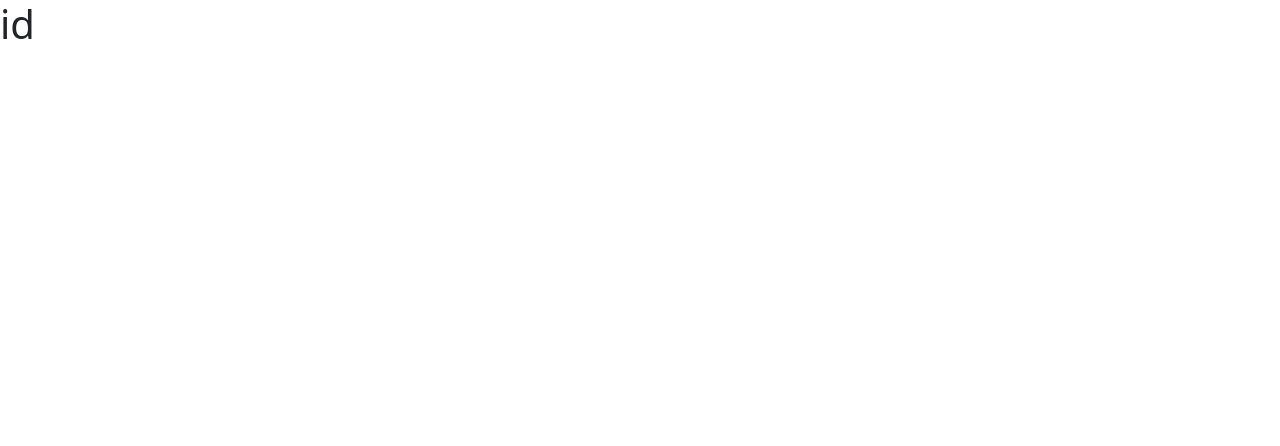
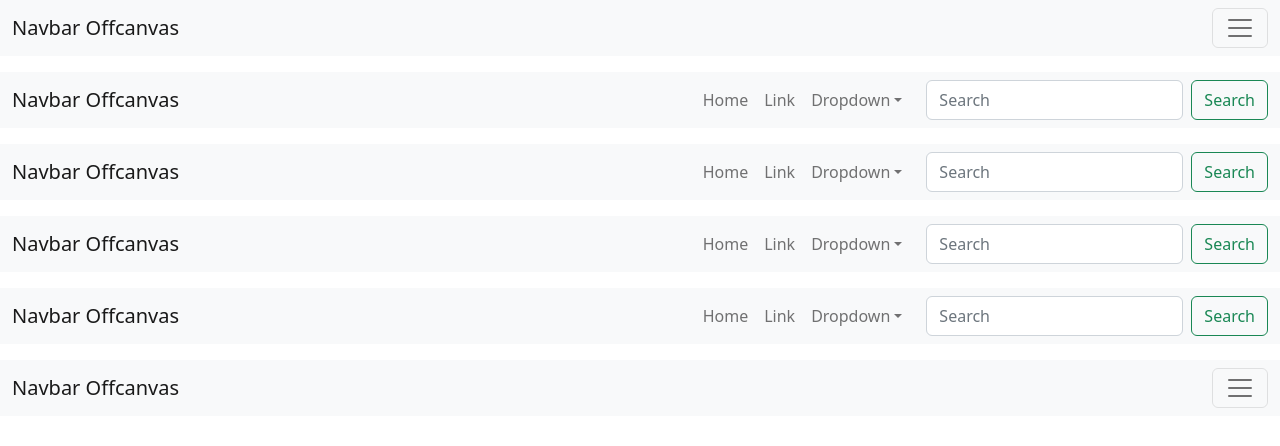
Before and after one commit to Eclipse-K/Animation_Page, a React (Create React App) app: page / in a window 1280 px wide. Shown: the top 446 px of the page. Built offline with nearby package versions, Linux system fonts and the light colour scheme.

Commit message:
Add AniNavbar.js

```diff
--- /dev/null
+++ b/src/Components/AniNavbar.js
@@ -0,0 +1,63 @@
+import Button from "react-bootstrap/Button";
+import Container from "react-bootstrap/Container";
+import Form from "react-bootstrap/Form";
+import Nav from "react-bootstrap/Nav";
+import Navbar from "react-bootstrap/Navbar";
+import NavDropdown from "react-bootstrap/NavDropdown";
+import Offcanvas from "react-bootstrap/Offcanvas";
+
+function AinNavbar() {
+  return (
+    <>
+      {[false, "sm", "md", "lg", "xl", "xxl"].map((expand) => (
+        <Navbar key={expand} bg="light" expand={expand} className="mb-3">
+          <Container fluid>
+            <Navbar.Brand href="#">Navbar Offcanvas</Navbar.Brand>
+            <Navbar.Toggle aria-controls={`offcanvasNavbar-expand-${expand}`} />
+            <Navbar.Offcanvas
+              id={`offcanvasNavbar-expand-${expand}`}
+              aria-labelledby={`offcanvasNavbarLabel-expand-${expand}`}
+              placement="end"
+            >
+              <Offcanvas.Header closeButton>
+                <Offcanvas.Title id={`offcanvasNavbarLabel-expand-${expand}`}>
+                  Offcanvas
+                </Offcanvas.Title>
+              </Offcanvas.Header>
+              <Offcanvas.Body>
+                <Nav className="justify-content-end flex-grow-1 pe-3">
+                  <Nav.Link href="#action1">Home</Nav.Link>
+                  <Nav.Link href="#action2">Link</Nav.Link>
+                  <NavDropdown
+                    title="Dropdown"
+                    id={`offcanvasNavbarDropdown-expand-${expand}`}
+                  >
+                    <NavDropdown.Item href="#action3">Action</NavDropdown.Item>
+                    <NavDropdown.Item href="#action4">
+                      Another action
+                    </NavDropdown.Item>
+                    <NavDropdown.Divider />
+                    <NavDropdown.Item href="#action5">
+                      Something else here
+                    </NavDropdown.Item>
+                  </NavDropdown>
+                </Nav>
+                <Form className="d-flex">
+                  <Form.Control
+                    type="search"
+                    placeholder="Search"
+                    className="me-2"
+                    aria-label="Search"
+                  />
+                  <Button variant="outline-success">Search</Button>
+                </Form>
+              </Offcanvas.Body>
+            </Navbar.Offcanvas>
+          </Container>
+        </Navbar>
+      ))}
+    </>
+  );
+}
+
+export default AinNavbar;
--- a/src/Components/App.js
+++ b/src/Components/App.js
@@ -1,10 +1,11 @@
 import "bootstrap/dist/css/bootstrap.min.css";
+import AinNavbar from "./AniNavbar";
 
 function App() {
   return (
     <div>
       <div>
-        <h1>id</h1>
+        <AinNavbar />
       </div>
     </div>
   );
```
